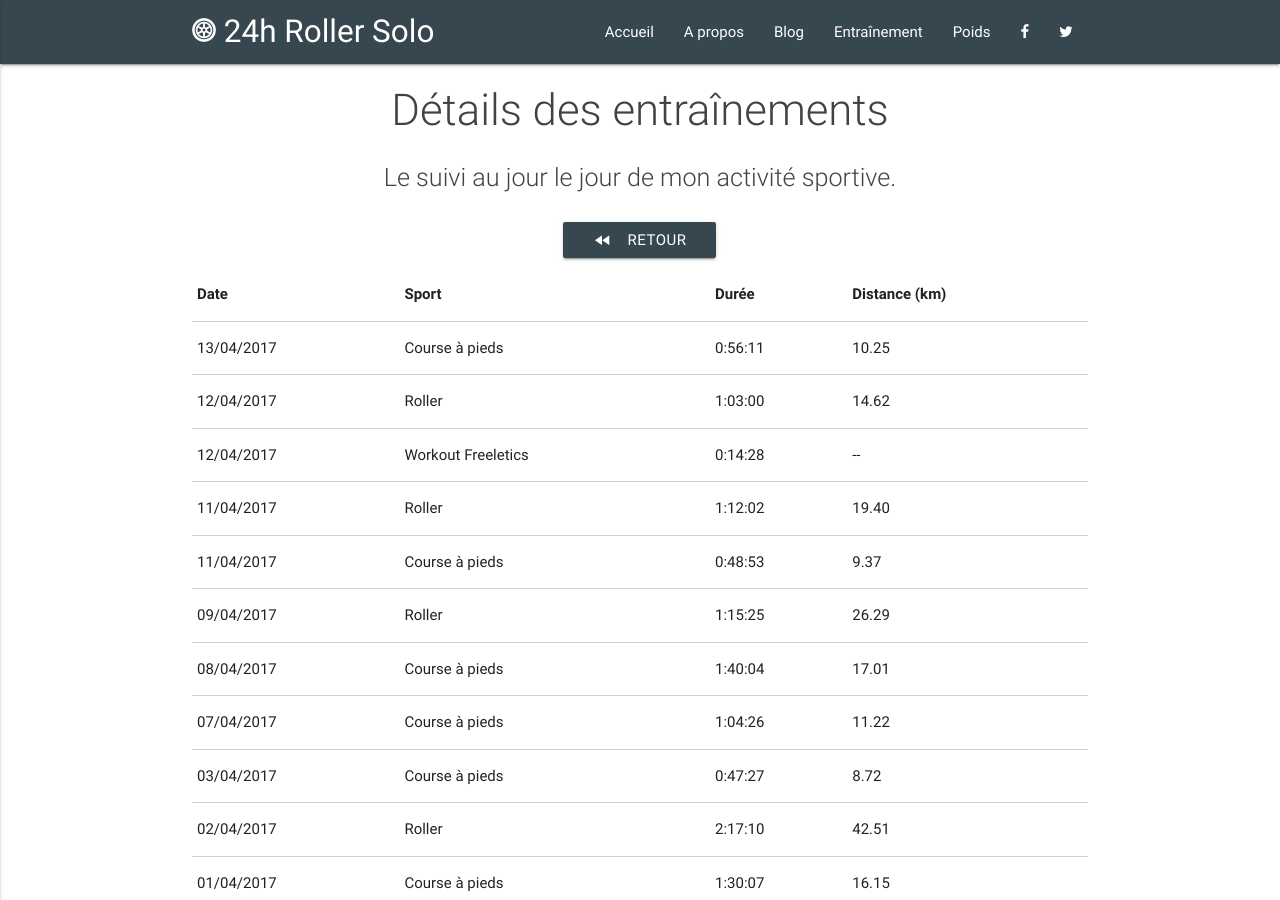
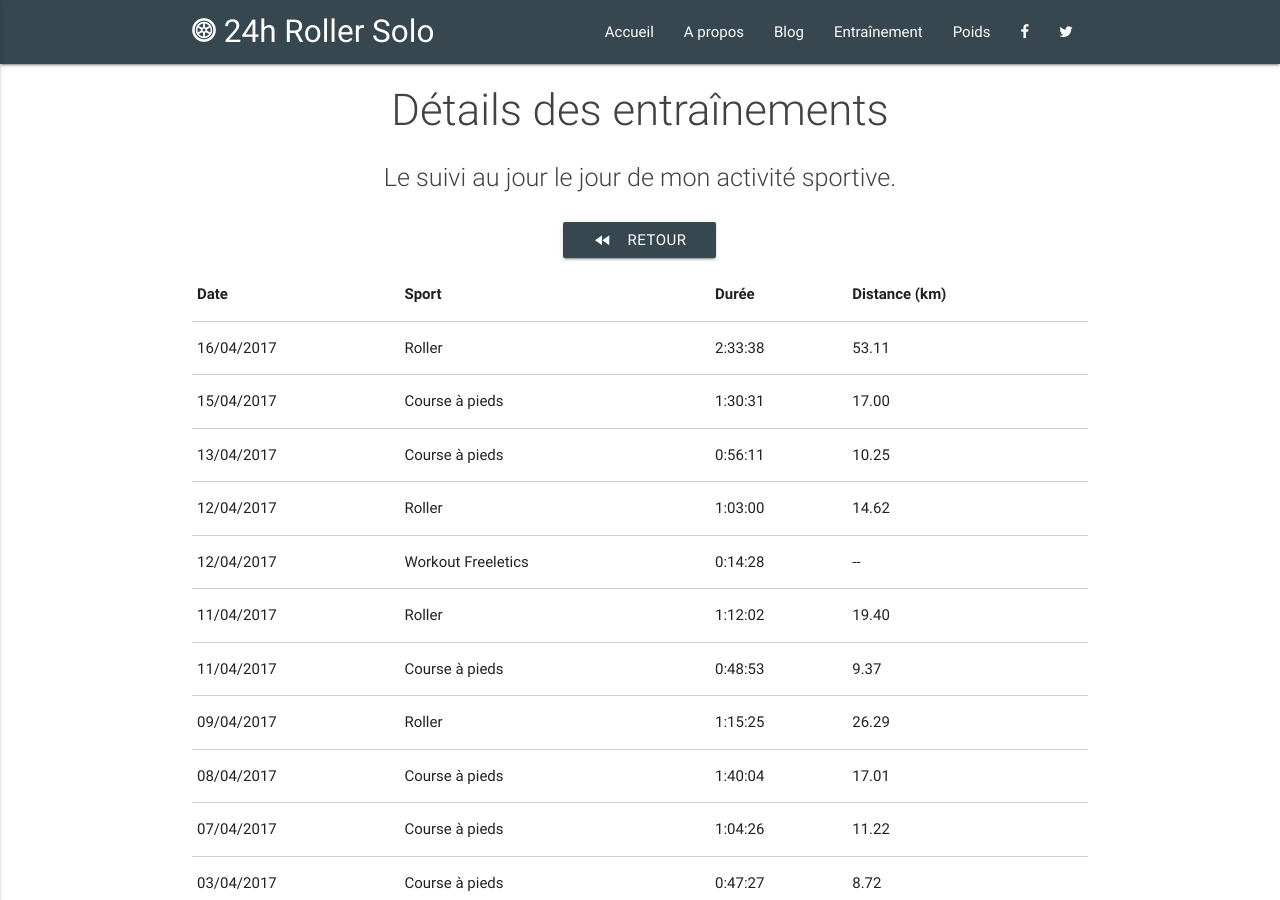
Before and after one commit to 24hRollerSolo/24hRollerSolo.github.io, a Jekyll site: the page built from training/details.html, in a window 1280 px wide and 900 px high. Built offline with Jekyll 4.4.1, drawn with Linux system fonts in a browser that asks for light colours.

Commit message:
Add 2017-04-15 running and 2017-04-16 roller skating

```diff
--- a/_data/sports.json
+++ b/_data/sports.json
@@ -1,4 +1,6 @@
 [
+  {"date": "2017-04-16", "type": "ROLLER", "distance": "53.11", "duration": "2:33:38"},
+  {"date": "2017-04-15", "type": "RUNNING", "distance": "17.00", "duration": "1:30:31"},
   {"date": "2017-04-13", "type": "RUNNING", "distance": "10.25", "duration": "0:56:11"},
   {"date": "2017-04-12", "type": "ROLLER", "distance": "14.62", "duration": "1:03:00"},
   {"date": "2017-04-12", "type": "WORKOUT", "program": "W11-02 | 10 MOUNTAIN CLIMBERS + 3/4 HERMES Standard 2x2", "duration": "0:14:28"},
```
